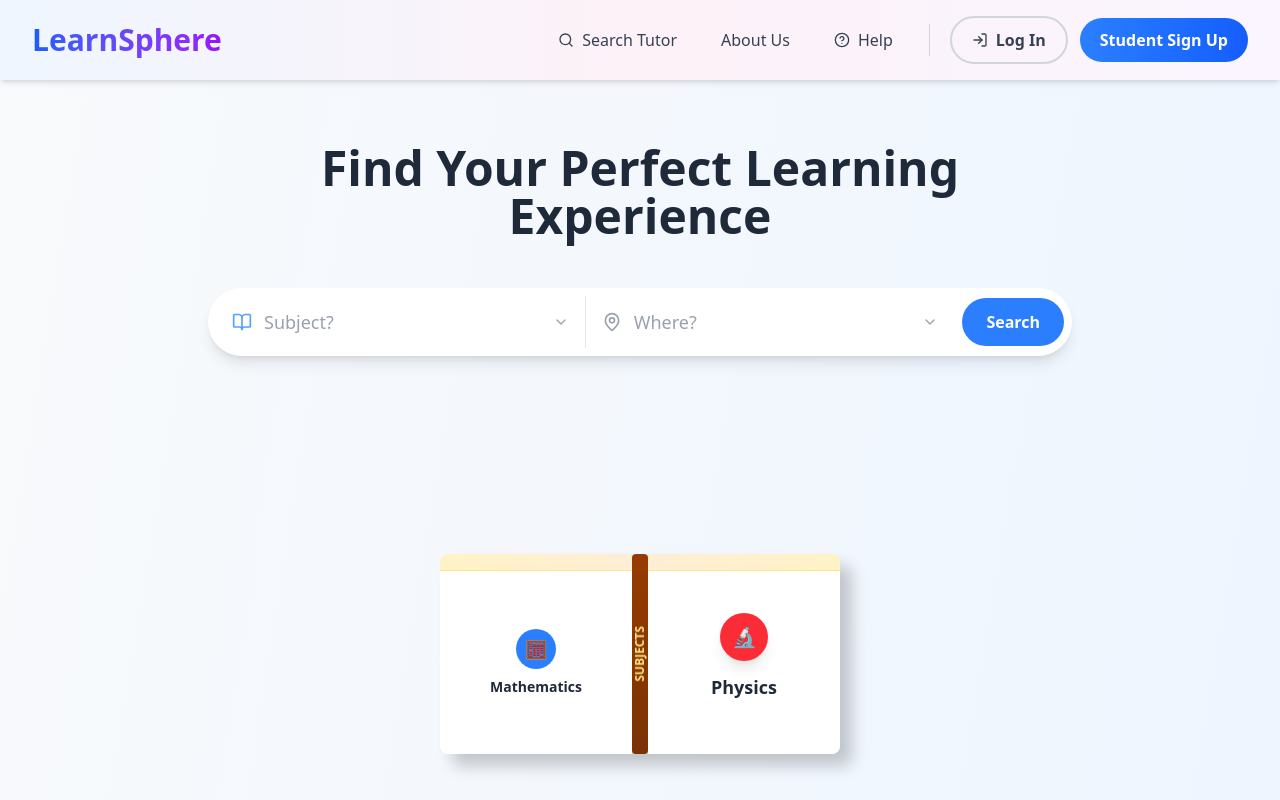
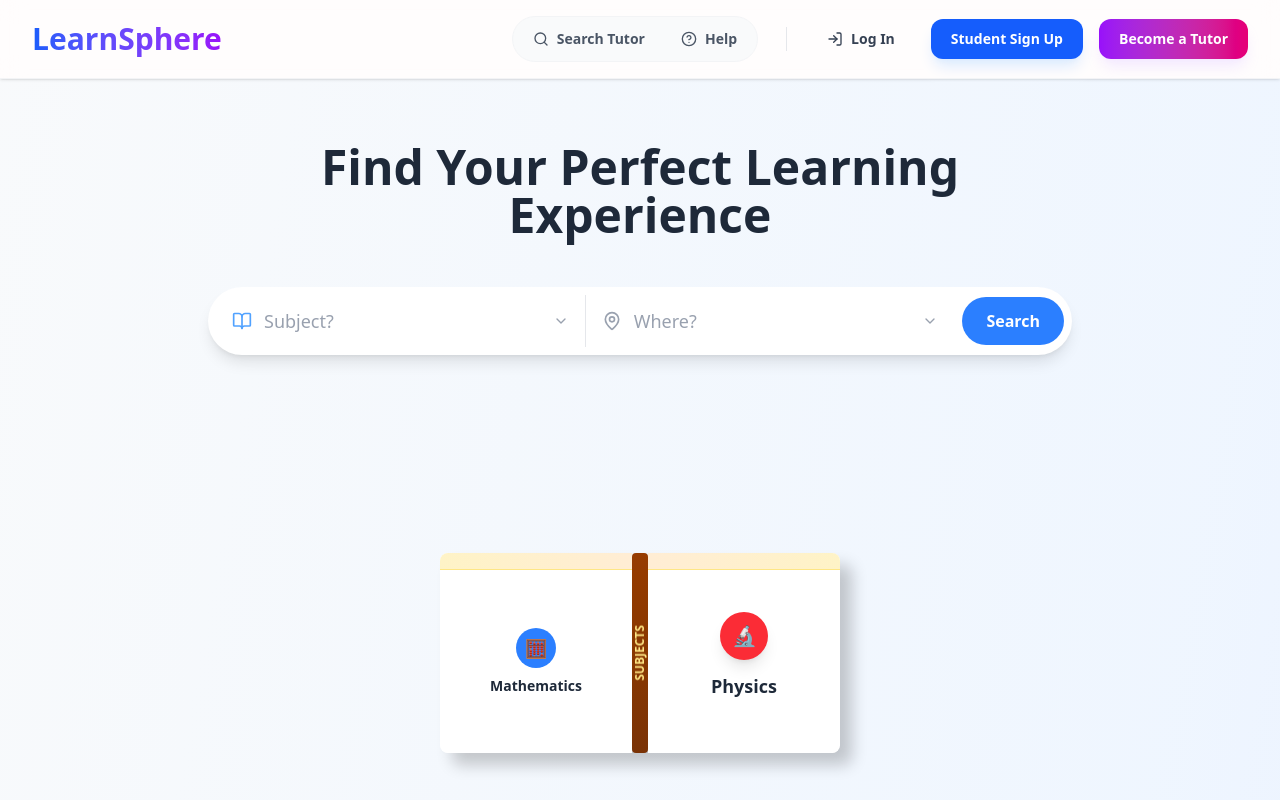
Before and after one commit to riyeba/DRAmbali_project, a React (Vite) app: page / in a window 1280 px wide. Shown: the top 800 px of the page. Built offline with nearby package versions, Linux system fonts and the light colour scheme; the HTML template or start-up script is replaced by a standard one.

Commit message:
7th commit

```diff
--- a/src/components/HomePageALL/Header.jsx
+++ b/src/components/HomePageALL/Header.jsx
@@ -16,8 +16,7 @@ const Header = () => {
   ], []);
 
   return (
-    <div className="bg-gradient-to-r from-blue-50 via-pink-50 to-purple-50 sticky top-0 z-40 shadow-md">
-      {/* Header Container */}
+    <div className="bg-white/80 backdrop-blur-md sticky top-0 z-50 border-b border-gray-100 shadow-sm">
       <header className="max-w-7xl mx-auto flex justify-between items-center px-4 sm:px-6 lg:px-8 py-4">
         {/* Logo */}
         <Link to="/" className="group">
@@ -27,30 +26,37 @@ const Header = () => {
         </Link>
 
         {/* Desktop Navigation (Visible on lg screens) */}
-        <nav className="hidden lg:flex items-center gap-2 xl:gap-3">
-          <Link to="/search" className="flex items-center gap-2 text-gray-700 px-4 py-2 rounded-full font-medium hover:bg-white hover:shadow-sm transition-all">
+        <nav className="hidden lg:flex items-center gap-4">
+          <div className="flex items-center gap-1 bg-gray-50 p-1 rounded-full border border-gray-100 mr-2">
+            <Link to="/search" className="flex items-center gap-2 text-gray-600 px-4 py-2 rounded-full text-sm font-semibold hover:bg-white hover:text-blue-600 hover:shadow-sm transition-all">
               <Search className="w-4 h-4" />
               <span>Search Tutor</span>
             </Link>
-          <Link to="/about" className="flex items-center gap-2 text-gray-700 px-4 py-2 rounded-full font-medium hover:bg-white hover:shadow-sm transition-all">
-            About Us
-          </Link>
-          <Link to="/help" className="flex items-center gap-2 text-gray-700 px-4 py-2 rounded-full font-medium hover:bg-white hover:shadow-sm transition-all">
+            <Link to="/help" className="flex items-center gap-2 text-gray-600 px-4 py-2 rounded-full text-sm font-semibold hover:bg-white hover:text-blue-600 hover:shadow-sm transition-all">
               <HelpCircle className="w-4 h-4" />
               <span>Help</span>
             </Link>
+          </div>
 
-          <div className="h-8 w-px bg-gray-300 mx-2"></div>
+          <div className="h-6 w-px bg-gray-200 mx-1"></div>
 
           <Link to="/login">
-            <button className="flex items-center gap-2 text-gray-700 px-5 py-2.5 rounded-full font-semibold border-2 border-gray-300 hover:border-blue-500 hover:text-blue-600 transition-all">
+            <button className="flex items-center gap-2 text-gray-700 px-5 py-2.5 rounded-xl text-sm font-bold hover:bg-gray-100 transition-all">
               <LogIn className="w-4 h-4" />
-              <span>Log In</span>
+              Log In
             </button>
           </Link>
+
           <Link to="/SignUp">
-            <button className="bg-gradient-to-r from-blue-500 to-blue-600 text-white px-5 py-2.5 rounded-full font-semibold hover:shadow-lg transition-all">
+            <button className="bg-blue-600 text-white px-5 py-2.5 rounded-xl text-sm font-bold shadow-lg shadow-blue-100 hover:bg-blue-700 hover:-translate-y-0.5 transition-all">
               Student Sign Up
+            </button>
+          </Link>
+
+          {/* RESTORED: Tutor Sign Up for Desktop */}
+          <Link to="/first">
+            <button className="bg-gradient-to-r from-purple-600 to-pink-600 text-white px-5 py-2.5 rounded-xl text-sm font-bold shadow-lg shadow-purple-100 hover:opacity-90 hover:-translate-y-0.5 transition-all">
+              Become a Tutor
             </button>
           </Link>
         </nav>
@@ -58,54 +64,60 @@ const Header = () => {
         {/* Tablet Navigation (md to lg) */}
         <nav className="hidden md:flex lg:hidden items-center gap-2">
           <Link to="/login">
-            <button className="text-gray-700 px-3 py-2 rounded-full text-sm font-semibold border-2 border-gray-300">Log In</button>
+            <button className="text-gray-700 px-3 py-2 rounded-lg text-sm font-bold border border-gray-200 hover:bg-gray-50">Log In</button>
           </Link>
           <Link to="/SignUp">
-            <button className="bg-blue-600 text-white px-3 py-2 rounded-full text-sm font-semibold">Student</button>
+            <button className="bg-blue-600 text-white px-3 py-2 rounded-lg text-sm font-bold">Student</button>
+          </Link>
+          <Link to="/first">
+            <button className="bg-purple-600 text-white px-3 py-2 rounded-lg text-sm font-bold">Tutor</button>
           </Link>
         </nav>
 
-        {/* Mobile Hamburger Button (Visible on screens < 768px) */}
+        {/* Mobile Hamburger Button */}
         <div className="md:hidden">
-          <button onClick={toggleMobileMenu} className="p-2 rounded-lg hover:bg-white/50 transition-colors">
-            <Menu className="w-6 h-6 text-gray-700" />
+          <button onClick={toggleMobileMenu} className="p-2 rounded-xl bg-gray-50 text-gray-700 border border-gray-100 active:scale-95 transition-all">
+            <Menu className="w-6 h-6" />
           </button>
         </div>
       </header>
 
       {/* Mobile Menu Overlay */}
       {isMobileMenuOpen && (
-        <div className="fixed inset-0 bg-gradient-to-br from-blue-50 via-pink-50 to-purple-50 z-50 md:hidden">
-          <div className="w-full h-full overflow-y-auto">
-            <div className="flex justify-between items-center p-4 bg-white/80 backdrop-blur-sm">
+        <div className="fixed inset-0 bg-white z-50 md:hidden animate-in fade-in slide-in-from-bottom-5 duration-300">
+          <div className="flex flex-col h-full">
+            {/* Mobile Header */}
+            <div className="flex justify-between items-center p-5 border-b border-gray-100">
               <div className="text-2xl font-bold bg-gradient-to-r from-blue-600 to-purple-600 bg-clip-text text-transparent">
                 LearnSphere
               </div>
-              <button onClick={toggleMobileMenu} className="w-10 h-10 bg-red-500 text-white rounded-full flex items-center justify-center shadow-md">
-                <X className="w-5 h-5" />
+              <button onClick={toggleMobileMenu} className="w-10 h-10 bg-gray-100 text-gray-600 rounded-full flex items-center justify-center">
+                <X className="w-6 h-6" />
               </button>
             </div>
 
-            <div className="px-6 pt-8 pb-6">
-              <div className="flex flex-col gap-3 mb-8">
-                <Link to="/login" onClick={toggleMobileMenu}>
-                  <button className="w-full flex items-center justify-center gap-2 bg-white text-gray-700 py-4 rounded-xl font-semibold border-2 border-gray-200">
+            {/* Mobile Content */}
+            <div className="p-6 space-y-6 overflow-y-auto">
+              <div className="space-y-3">
+                <Link to="/login" onClick={toggleMobileMenu} className="block w-full">
+                  <button className="w-full py-4 px-6 rounded-2xl font-bold text-gray-700 border-2 border-gray-100 flex items-center justify-center gap-3">
                     <LogIn className="w-5 h-5" /> Log In
                   </button>
                 </Link>
-                <Link to="/SignUp" onClick={toggleMobileMenu}>
-                  <button className="w-full bg-blue-600 text-white py-4 rounded-xl font-semibold shadow-md">
-                    Sign Up as Student
+                <Link to="/SignUp" onClick={toggleMobileMenu} className="block w-full">
+                  <button className="w-full py-4 px-6 rounded-2xl font-bold text-white bg-blue-600 shadow-lg shadow-blue-100 flex items-center justify-center gap-3">
+                    <UserPlus className="w-5 h-5" /> Sign Up as Student
                   </button>
                 </Link>
-                <Link to="/first" onClick={toggleMobileMenu}>
-                  <button className="w-full bg-purple-600 text-white py-4 rounded-xl font-semibold shadow-md">
-                    Sign Up as Tutor
+                {/* RESTORED: Tutor Sign Up for Mobile */}
+                <Link to="/first" onClick={toggleMobileMenu} className="block w-full">
+                  <button className="w-full py-4 px-6 rounded-2xl font-bold text-white bg-gradient-to-r from-purple-600 to-pink-600 shadow-lg shadow-purple-100 flex items-center justify-center gap-3">
+                    <BookOpen className="w-5 h-5" /> Become a Tutor
                   </button>
                 </Link>
               </div>
 
-              <div className="border-t border-gray-200 my-6"></div>
+              <div className="h-px bg-gray-100"></div>
 
               <div className="space-y-2">
                 {menuItems.map(({ icon: Icon, text, link }) => (
@@ -113,10 +125,10 @@ const Header = () => {
                     key={text}
                     to={link}
                     onClick={toggleMobileMenu}
-                    className="flex items-center gap-4 text-gray-700 p-4 rounded-xl hover:bg-white transition-all"
+                    className="flex items-center gap-4 text-gray-600 p-4 rounded-2xl hover:bg-blue-50 hover:text-blue-600 transition-all font-semibold"
                   >
-                    <Icon className="w-6 h-6 text-blue-500" />
-                    <span className="text-lg font-medium">{text}</span>
+                    <Icon className="w-6 h-6 opacity-70" />
+                    <span>{text}</span>
                   </Link>
                 ))}
               </div>
```
Lines whose indentation alone changed are shown as unchanged.
